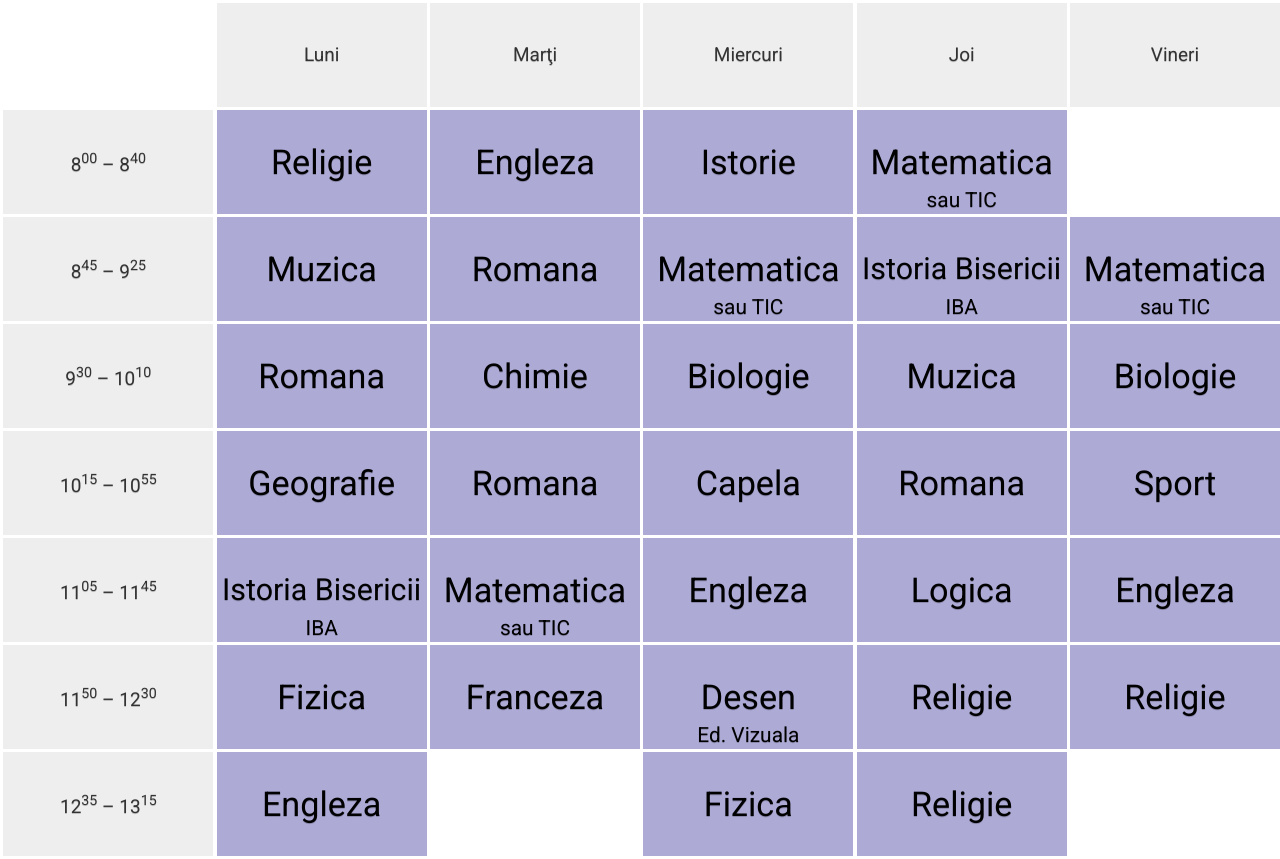
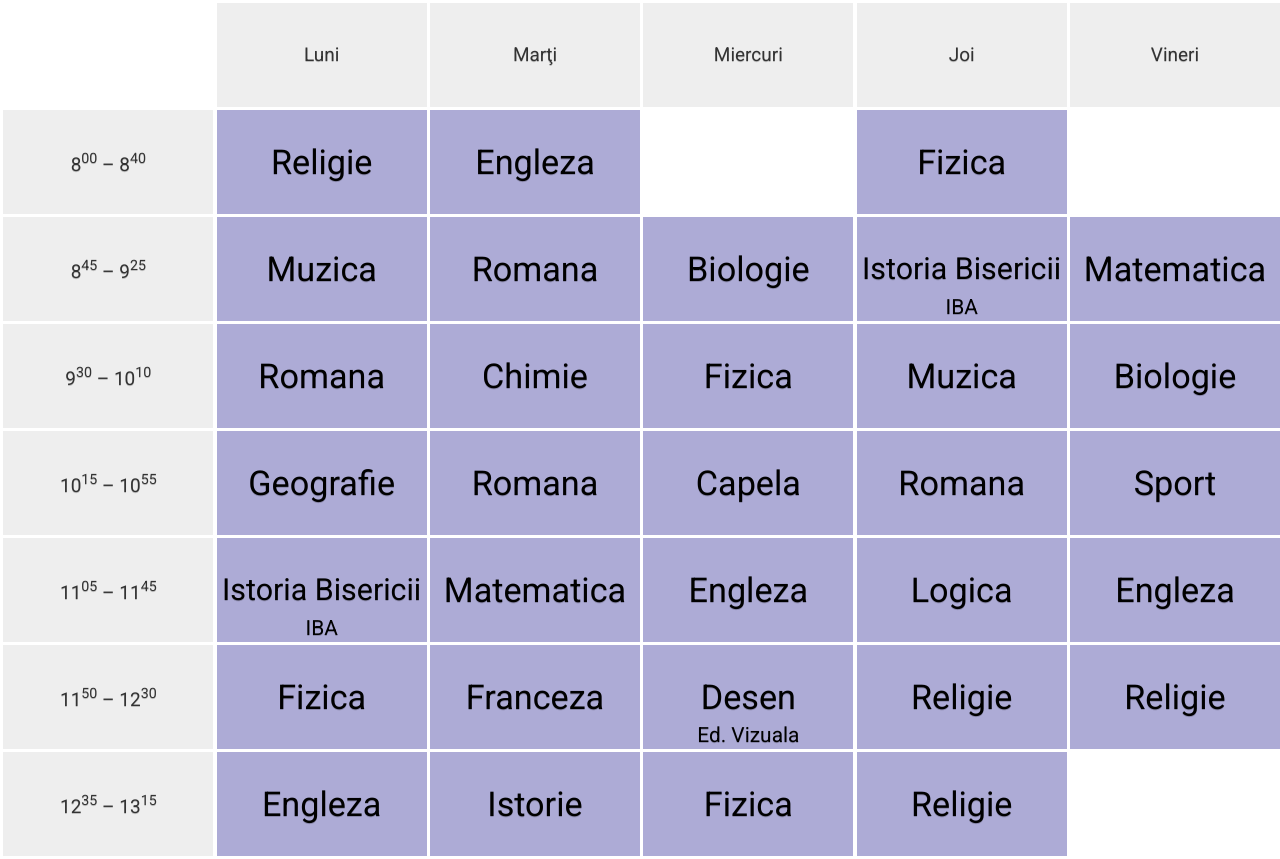
Before and after one commit to MicuBogdan/micubogdan.github.io, a plain HTML site: page orar/9B/index.html in a window 1280 px wide. Shown: the top 859 px of the page. Drawn offline with Linux system fonts and the light colour scheme.

Commit message:
Update index.html

```diff
--- a/orar/9B/index.html
+++ b/orar/9B/index.html
@@ -80,13 +80,13 @@
 				<div class="tile-content-1" style="font-size:180%">Engleza</div>
 				<div class="tile-content-2" style="font-size:110%"></div>
 			</div>
-			<div class="tile grid-color-56" data-pos-x="3" data-pos-y="1">
+			<div class="tile grid-color-56" data-pos-x="2" data-pos-y="7">
 				<div class="tile-content-1" style="font-size:180%">Istorie</div>
 				<div class="tile-content-2" style="font-size:110%"></div>
 			</div>
 			<div class="tile grid-color-56" data-pos-x="4" data-pos-y="1">
-				<div class="tile-content-1" style="font-size:180%">Matematica</div>
-				<div class="tile-content-2" style="font-size:110%">sau TIC</div>
+				<div class="tile-content-1" style="font-size:180%">Fizica</div>
+				<div class="tile-content-2" style="font-size:110%"></div>
 			</div>
 			<div class="tile grid-color-56" data-pos-x="1" data-pos-y="2">
 				<div class="tile-content-1" style="font-size:180%">Muzica</div>
@@ -97,8 +97,8 @@
 				<div class="tile-content-2" style="font-size:110%"></div>
 			</div>
 			<div class="tile grid-color-56" data-pos-x="3" data-pos-y="2">
-				<div class="tile-content-1" style="font-size:180%">Matematica</div>
-				<div class="tile-content-2" style="font-size:110%">sau TIC</div>
+				<div class="tile-content-1" style="font-size:180%">Biologie</div>
+				<div class="tile-content-2" style="font-size:110%"></div>
 			</div>
 			<div class="tile grid-color-56" data-pos-x="4" data-pos-y="2">
 				<div class="tile-content-1" style="font-size:160%">Istoria Bisericii</div>
@@ -106,7 +106,7 @@
 			</div>
 			<div class="tile grid-color-56" data-pos-x="5" data-pos-y="2">
 				<div class="tile-content-1" style="font-size:180%">Matematica</div>
-				<div class="tile-content-2" style="font-size:110%">sau TIC</div>
+				<div class="tile-content-2" style="font-size:110%"></div>
 			</div>
 			<div class="tile grid-color-56" data-pos-x="1" data-pos-y="3">
 				<div class="tile-content-1" style="font-size:180%">Romana</div>
@@ -117,7 +117,7 @@
 				<div class="tile-content-2" style="font-size:110%"></div>
 			</div>
 			<div class="tile grid-color-56" data-pos-x="3" data-pos-y="3">
-				<div class="tile-content-1" style="font-size:180%">Biologie</div>
+				<div class="tile-content-1" style="font-size:180%">Fizica</div>
 				<div class="tile-content-2" style="font-size:110%"></div>
 			</div>
 			<div class="tile grid-color-56" data-pos-x="4" data-pos-y="3">
@@ -154,7 +154,7 @@
 			</div>
 			<div class="tile grid-color-56" data-pos-x="2" data-pos-y="5">
 				<div class="tile-content-1" style="font-size:180%">Matematica</div>
-				<div class="tile-content-2" style="font-size:110%">sau TIC</div>
+				<div class="tile-content-2" style="font-size:110%"></div>
 			</div>
 			<div class="tile grid-color-56" data-pos-x="3" data-pos-y="5">
 				<div class="tile-content-1" style="font-size:180%">Engleza</div>
```
